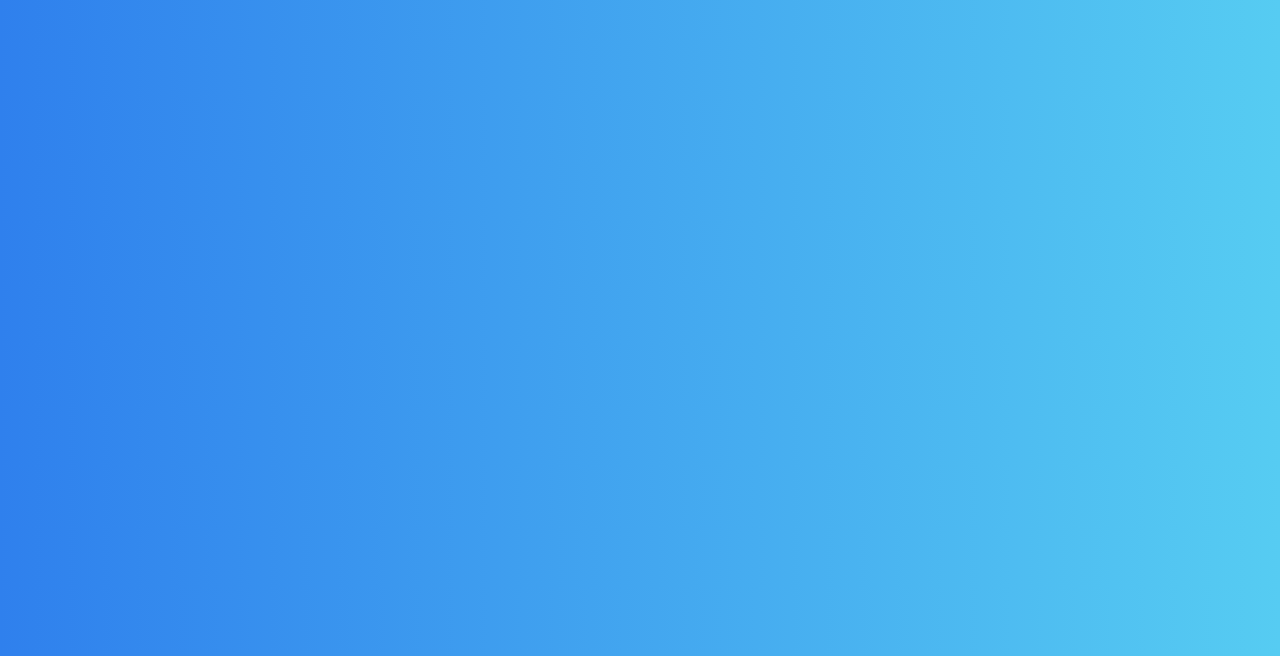
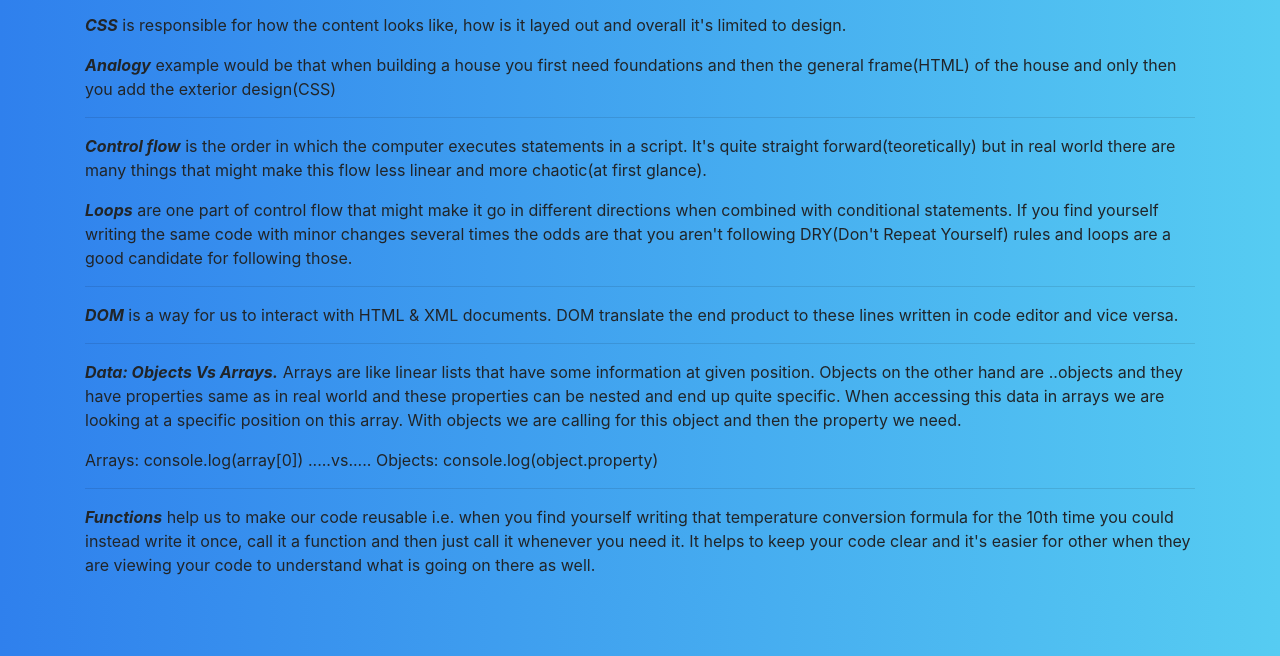
Before and after one commit to edgars-avenins/edgars-avenins.github.io, a plain HTML site: page blog/sprints/sprint-3.html in a window 1280 px wide. Shown: the part 144-800 px from the top of the page. Drawn offline with nearby package versions, Linux system fonts and the light colour scheme.

Commit message:
Add sprint 3 tech blog

```diff
--- a/blog/sprints/sprint-3.html
+++ b/blog/sprints/sprint-3.html
@@ -67,7 +67,25 @@
                         </ul>
                     </div>
                 </nav>
-                        </div>
+                <div class="row">
+                    <div class="col">
+                        <h1>HTML & CSS The Differences</h1>
+                        <p><em><strong>HTML</strong></em> is responsible for the content you see on the page. If we take away CSS then what we see is just lines of text piled one upon the other.</p>
+                        <p><em><strong>CSS</strong></em> is responsible for how the content looks like, how is it layed out and overall it's limited to design.</p>
+                        <p><em><strong>Analogy</strong></em> example would be that when building a house you first need foundations and then the general frame(HTML) of the house and only then you add the exterior design(CSS)</p>
+                        <hr>
+                        <p><em><strong>Control flow</strong></em> is the order in which the computer executes statements in a script. It's quite straight forward(teoretically) but in real world there are many things that might make this flow less linear and more chaotic(at first glance).</p>
+                        <p><em><strong>Loops</strong></em> are one part of control flow that might make it go in different directions when combined with conditional statements. If you find yourself writing the same code with minor changes several times the odds are that you aren't following DRY(Don't Repeat Yourself) rules and loops are a good candidate for following those.</p>
+                        <hr>
+                        <p><em><strong>DOM</strong></em> is a way for us to interact with HTML & XML documents. DOM translate the end product to these lines written in code editor and vice versa.</p>
+                        <hr>
+                        <p><em><strong>Data: Objects Vs Arrays.</strong></em> Arrays are like linear lists that have some information at given position. Objects on the other hand are ..objects and they have properties same as in real world and these properties can be nested and end up quite specific. When accessing this data in arrays we are looking at a specific position on this array. With objects we are calling for this object and then the property we need.</p>
+                        <p>Arrays: console.log(array[0]) .....vs.....  Objects: console.log(object.property)</p>
+                        <hr>
+                        <p><em><strong>Functions</strong></em> help us to make our code reusable i.e. when you find yourself writing that temperature conversion formula for the 10th time you could instead write it once, call it a function and then just call it whenever you need it. It helps to keep your code clear and it's easier for other when they are viewing your code to understand what is going on there as well.</p>
+                    </div>
+                </div>
+        </div>
 
 
                          <!-- Optional JavaScript -->
```
Also changed, not shown: 1 other file.
